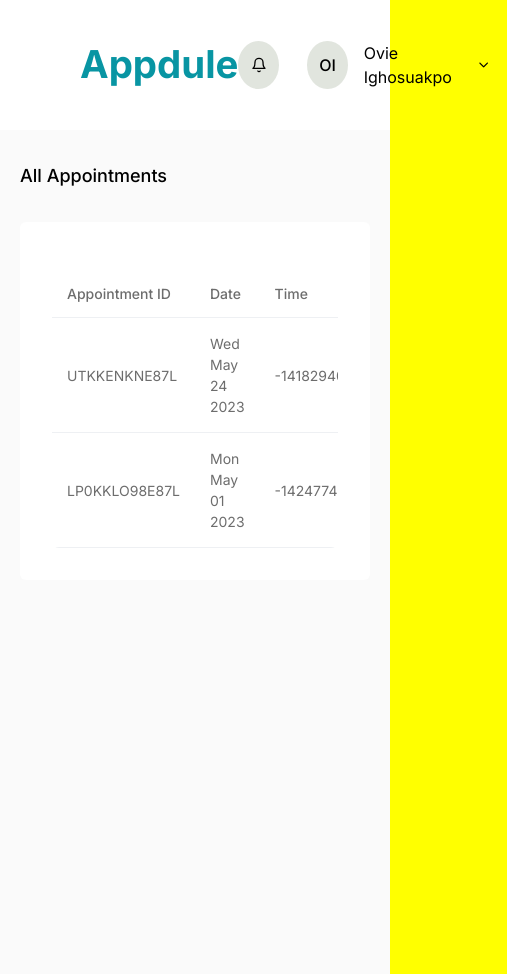
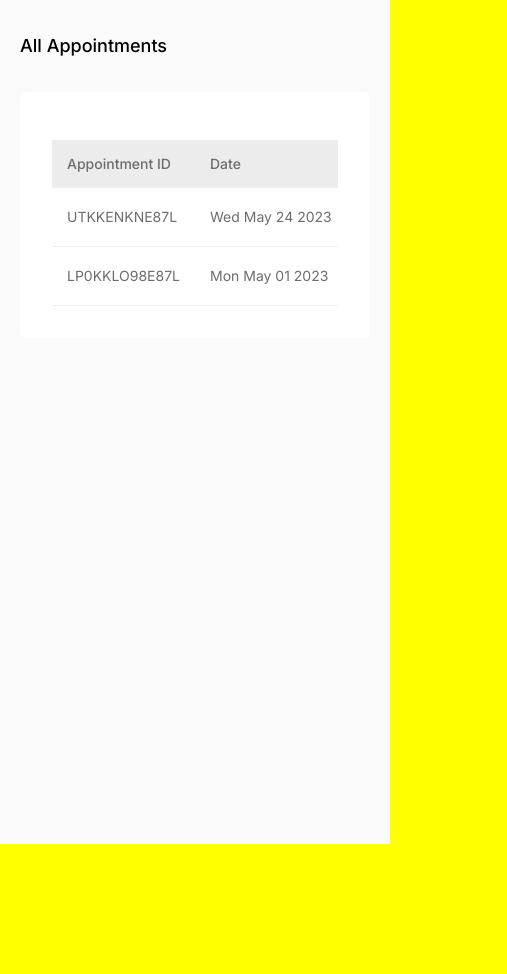
Before and after one commit to Creative-genius001/Appdule---NextJS-Appointment-schedulling-app, a Next.js app: page /appointments in a window 390 px wide. Shown: the whole page, 507 px wide, since content can reach past the window. After the commit the page ends 844 px from the top, so only its background shows below. Built offline with nearby package versions, Linux system fonts and the light colour scheme.

Commit message:
fixed table responsiveness, integrated mui datepicker component

```diff
--- a/src/app/_components/createAppointment.tsx
+++ b/src/app/_components/createAppointment.tsx
@@ -1,18 +1,27 @@
 'use client'
 import React, { ChangeEvent } from 'react'
 import '@/app/styles/createAppointment.css'
+import Datepicker from './datepicker'
 
 function CreateAppointment() {
   return (
     <>
     <div className='absolute w-screen h-screen top-0 left-0 backdrop-brightness-50 bg-white/30 flex justify-center items-center'>
-        <div className='rounded-[10px] bg-[white] p-4 w-[400px] h-auto text-dark  '>
-            <h1 className=' font-semibold text-2xl mb-3'>Create Appointment</h1>
-            <p className='leading-snug'>Create a new appointment to see a doctor describing your illness in less words.</p>
+        <div className='rounded-[10px] bg-[white] px-5 py-8 w-[500px] h-auto text-dark  '>
+            <h1 className=' font-semibold text-2xl mb-5'>Create Appointment</h1>
+            {/* <p className='leading-snug w-[70%]'>Create a new appointment to see a doctor describing your illness in less words.</p> */}
             <form action="" className='mt-4'>
                 <div className="flex flex-col">
                     <label className="text-[0.9rem] font-medium mb-1 ">Title</label>
-                    <input onChange={(e: ChangeEvent<HTMLInputElement>)=> console.log(e)} type="email" placeholder="Enter your email"></input>
+                    <input onChange={(e: ChangeEvent<HTMLInputElement>)=> console.log(e)} type="text" placeholder="e.g Fever Symptoms"></input>
+                </div>
+                <div className="flex flex-col mt-3">
+                    <label className="text-[0.9rem] font-medium mb-1 ">Date</label>
+                    <Datepicker />
+                </div>
+                <div className="flex flex-col mt-3">
+                    <label className="text-[0.9rem] font-medium mb-1 ">Time</label>
+                    <Datepicker />
                 </div>
                 <div className="flex flex-col mt-3">
                     <label className="text-[0.9rem] font-medium mb-1 ">Description</label>
--- /dev/null
+++ b/src/app/_components/datepicker.tsx
@@ -0,0 +1,30 @@
+import * as React from 'react';
+import dayjs, { Dayjs } from 'dayjs';
+import { DemoContainer } from '@mui/x-date-pickers/internals/demo';
+import { LocalizationProvider } from '@mui/x-date-pickers/LocalizationProvider';
+import { AdapterDayjs } from '@mui/x-date-pickers/AdapterDayjs';
+import { DatePicker } from '@mui/x-date-pickers/DatePicker';
+import { MobileDatePicker } from '@mui/x-date-pickers/MobileDatePicker';
+
+function Datepicker() {
+
+    const [date, setDate] = React.useState<string>('');
+
+    return(
+        <LocalizationProvider dateAdapter={AdapterDayjs}>
+            <DemoContainer components={['DatePicker']}>
+                <MobileDatePicker
+                    defaultValue={dayjs(new Date())}
+                    sx={{width: '100%', borderColor: 'red'}}
+                    onChange={(newValue: any) => {
+                        newValue = dayjs(newValue).format('DD/MM/YYYY')
+                        setDate(newValue)
+                        console.log(date)
+                    }}
+                />
+            </DemoContainer>
+        </LocalizationProvider>
+    );
+}
+
+export default Datepicker
--- a/src/app/_components/navbar.tsx
+++ b/src/app/_components/navbar.tsx
@@ -18,7 +18,7 @@ function Navbar() {
     const[dropDown, setDropDown] = useState<boolean>(false)
 
     return (
-            <div className='bg-[white] w-screen h-[130px] px-20 py-8 flex justify-between items-center'>
+            <div className='bg-[white] sticky top-0 left-0 w-screen h-[130px] px-20 py-8 flex justify-between items-center'>
                 <div className="logo-div">
                     <span className='font-bold text-[2.4rem] text-lightblue'>Appdule</span>
                 </div>
--- a/src/app/_components/table.tsx
+++ b/src/app/_components/table.tsx
@@ -20,8 +20,8 @@ const Table: React.FC<DataProps> = ({data}): JSX.Element  => {
     return (
         <>
             <div className="w-full mt-4 bg-[white] rounded-[7px]">
-                <div className="table-container w-full">
-                    <table className="lg:w-[80%] sm:w-full">
+                <div className="table-container lg:w-[100%] sm:w-full">
+                    <table className="">
                         <thead>
                             <tr>
                                 <td>Appointment ID</td>
--- a/src/app/globals.css
+++ b/src/app/globals.css
@@ -1,6 +1,7 @@
 @tailwind base;
 @tailwind components;
 @tailwind utilities;
+
 
 /* :root {
   --foreground-rgb: 0, 0, 0;
@@ -108,16 +109,11 @@ body {
     font-size: 1.1rem;
 }
 
-.table-container{
-    overflow: auto;
-    background-color: white;
-    border-radius: 7px;
-}
-
 .table-container p{
     font-size: 14px;
     font-weight: 400;
     color: #6D6D6D;
+    white-space: nowrap;
 }
 
 .table-container i{
@@ -125,8 +121,17 @@ body {
     cursor: pointer;
 }
 
+.table-container{
+  overflow-x: auto;
+}
+
+thead, tbody{
+  width: calc(100% / 5);
+}
+
 table{
     border-collapse: collapse;
+    width: 100%;
 
 }
 
@@ -143,8 +148,16 @@ thead td{
     line-height: 17px;
 }
 
+thead{
+  background-color: #ececec;
+}
+
 tbody tr td{
     padding: 15px 15px;
+}
+
+tbody tr:hover{
+  background-color: #fafafa;
 }
 
 .status p{
@@ -179,11 +192,11 @@ tbody tr td{
 
 
   @media screen and (max-width:768px) and (min-width: 250px) {
-    .table-container{
+    /* .table-container{
       display: flex;
       flex-direction: column;
       height: 100%;
-    }
+    } */
     .ant-table-wrapper {
       flex: 1;
     }
--- a/src/app/home/page.tsx
+++ b/src/app/home/page.tsx
@@ -11,7 +11,7 @@ import Sidenav from '../_components/sidenav'
 
 function Page() {
   return (
-    <div className='bg-[#fafafa] text-dark pt-8 lg:px-[70px] sm:px-[20px] min-h-screen'>
+    <div className='bg-[#fafafa] text-dark w-screen pt-8 lg:px-[70px] sm:px-[20px] min-h-screen'>
       {/* Schedule appointment */}
       {/* <Navbar /> */}
       {/* <MobileNav /> */}
@@ -28,7 +28,7 @@ function Page() {
         <h1 className='lg:text-2xl sm:text-lg font-medium'>Upcomming Appointments</h1>
 
         <div className='appt-container'>
-          {/* <Table data={data}/> */}
+          <Table data={data}/>
         </div>
       </div>
 
--- a/src/app/layout.tsx
+++ b/src/app/layout.tsx
@@ -2,6 +2,11 @@ import './globals.css'
 import type { Metadata } from 'next'
 import { Inter } from 'next/font/google'
 import Navbar from './_components/navbar'
+import '@fontsource/roboto/300.css';
+import '@fontsource/roboto/400.css';
+import '@fontsource/roboto/500.css';
+import '@fontsource/roboto/700.css';
+
 
 const inter = Inter({ subsets: ['latin'] })
 
@@ -18,7 +23,7 @@ export default function RootLayout({
   return (
     <html lang="en">
         <body className={inter.className}>
-          <Navbar />
+          {/* <Navbar /> */}
           {children}
         </body>
     </html>
```
Also changed, not shown: package.json (+9 -0 lines), src/app/styles/createAppointment.css (+7 -7 lines), 1 other file (tests, documents, lock files or other folders).
